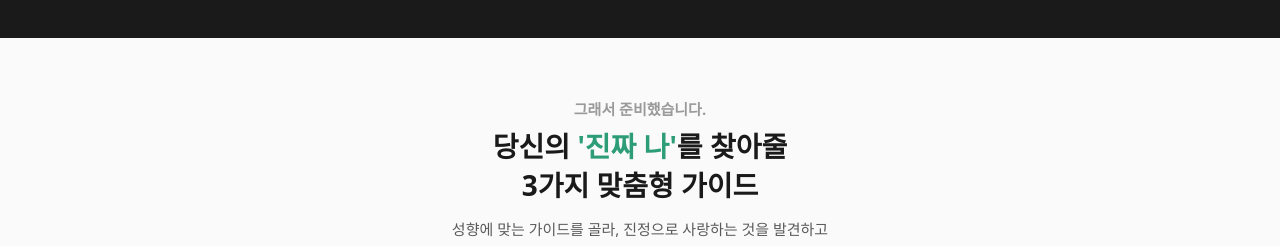
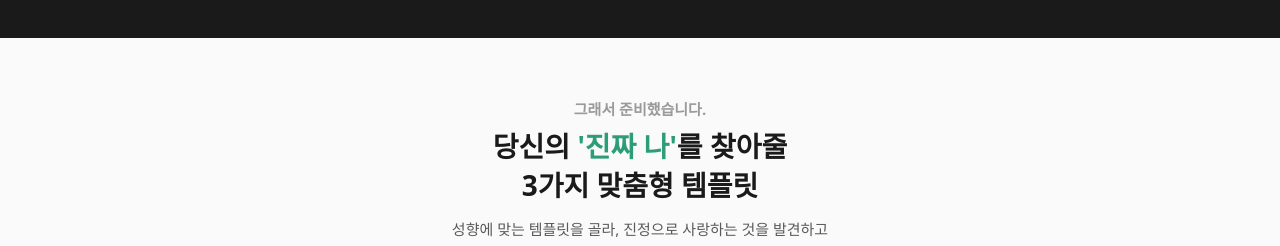
Before and after one commit to hwajeongup-hj/ikigai-landing, a React (Vite) app: page / in a window 1280 px wide. Shown: the part 2280-2526 px from the top of the page. Built offline with nearby package versions, Linux system fonts and the light colour scheme.

Commit message:
Rename 가이드/가이드북 to 템플릿 in workbook types section
Co-Authored-By: Claude Opus 4.8 (1M context) <noreply@anthropic.com>

```diff
--- a/src/IkigaiLanding.jsx
+++ b/src/IkigaiLanding.jsx
@@ -274,7 +274,7 @@ export default function IkigaiLanding() {
     { big: '3명 중 1명', who: '신입사원', quote: '"적성 불일치로 1년 내 퇴사"' },
   ];
 
-  // 3가지 맞춤형 가이드 유형
+  // 3가지 맞춤형 템플릿 유형
   const workbookTypes = [
     { tag: 'TYPE A', name: '발견형', img: typeDiscovery, desc: '아직 방향이 막막하다면, 좋아하고 끌리는 것부터 차근차근 발견합니다.', accent: '#2D9D78' },
     { tag: 'TYPE B', name: '설계형', img: typeDesign, desc: '흩어진 강점과 경험을 나만의 경쟁력으로 정리하고 설계합니다.', accent: '#E8743B' },
@@ -485,10 +485,10 @@ export default function IkigaiLanding() {
           lineHeight: '1.4',
         }}>
           당신의 <span style={{ color: '#2D9D78' }}>'진짜 나'</span>를 찾아줄<br />
-          3가지 맞춤형 가이드
+          3가지 맞춤형 템플릿
         </h3>
         <p style={{ fontSize: '15px', color: '#5A5A5A', lineHeight: '1.7', margin: '0 0 40px 0' }}>
-          성향에 맞는 가이드를 골라, 진정으로 사랑하는 것을 발견하고<br style={{ display: isMobile ? 'none' : 'block' }} />
+          성향에 맞는 템플릿을 골라, 진정으로 사랑하는 것을 발견하고<br style={{ display: isMobile ? 'none' : 'block' }} />
           나만의 강점으로 앞으로 나아갈 삶의 방향을 세워보세요.
         </p>
 
@@ -514,7 +514,7 @@ export default function IkigaiLanding() {
               boxShadow: '0 6px 20px rgba(0, 0, 0, 0.05)',
               textAlign: 'center',
             }}>
-              {/* 워크북 표지 목업 */}
+              {/* 템플릿 표지 목업 */}
               <div style={{
                 background: `linear-gradient(160deg, ${t.accent}1F 0%, ${t.accent}0A 100%)`,
                 padding: isMobile ? '26px 26px 0 26px' : '30px 30px 0 30px',
@@ -524,7 +524,7 @@ export default function IkigaiLanding() {
               }}>
                 <img
                   src={t.img}
-                  alt={`${t.name} 가이드북 표지`}
+                  alt={`${t.name} 템플릿 표지`}
                   style={{
                     width: '100%',
                     maxWidth: '210px',
```
